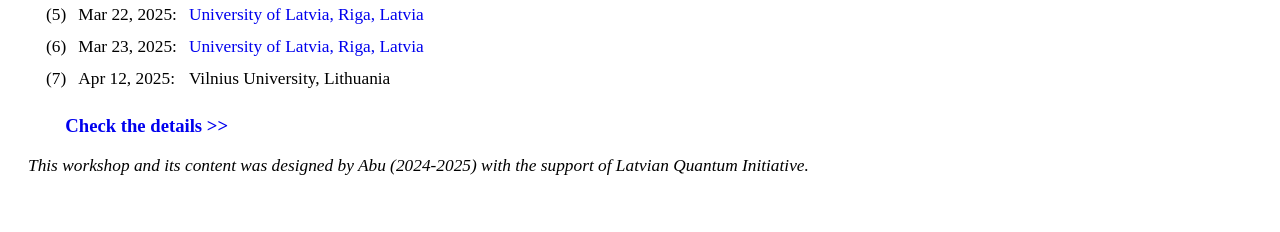
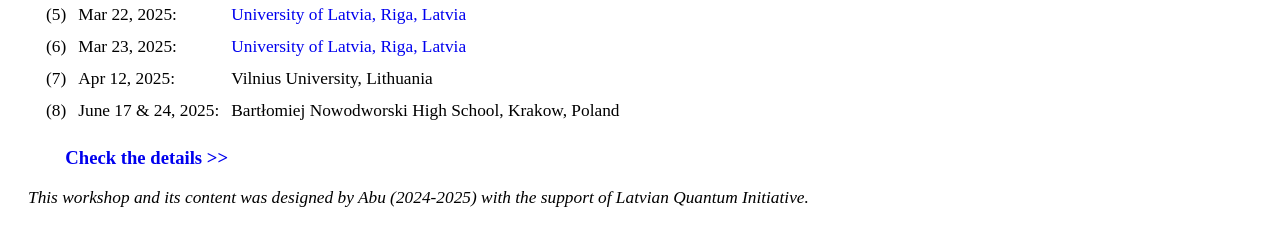
Before and after one commit to LearnQuantum/LearnQuantum.github.io, a plain HTML site: page index.html in a window 1280 px wide. Shown: the part 819-1051 px from the top of the page. Drawn offline with Linux system fonts and the light colour scheme.

Commit message:
high school in Krakow was added

```diff
--- a/index.html
+++ b/index.html
@@ -69,6 +69,7 @@
 <tr><td>(6)</td><td> Mar 23, 2025: </td><td><a href="https://learnquantum.github.io/my-photonic-ship/events/2025-03-Riga.html" target="_blank">
 	University of Latvia, Riga, Latvia</td></tr>
 <tr><td>(7)</td><td> Apr 12, 2025: </td><td>Vilnius University, Lithuania</td></tr>
+<tr><td>(8)</td><td> June 17 & 24, 2025: </td><td>Bartłomiej Nowodworski High School, Krakow, Poland</td></tr>
 </table>
 
 <p style="color:blue;text-decoration:none;font-size:14pt;">
```
